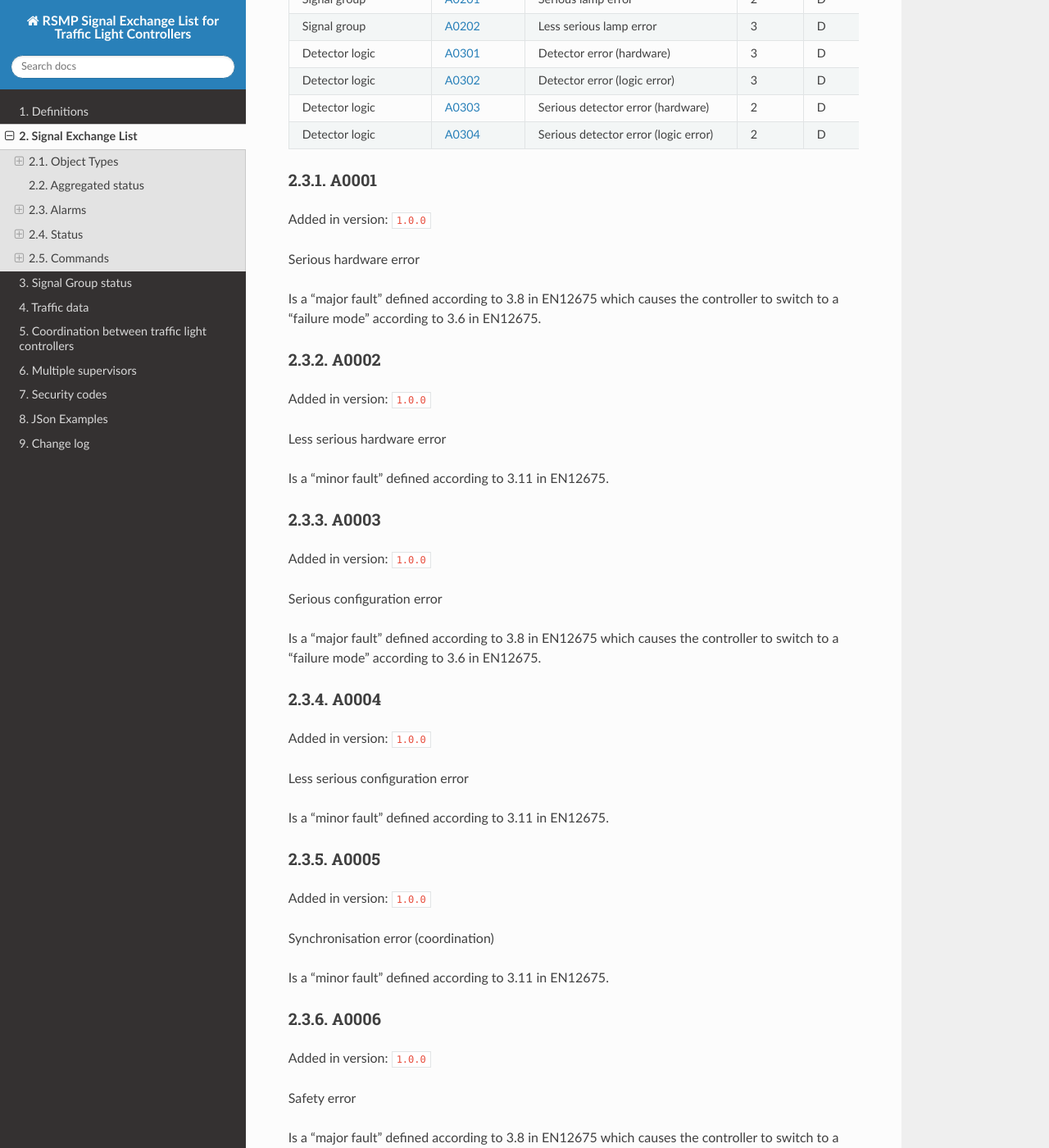
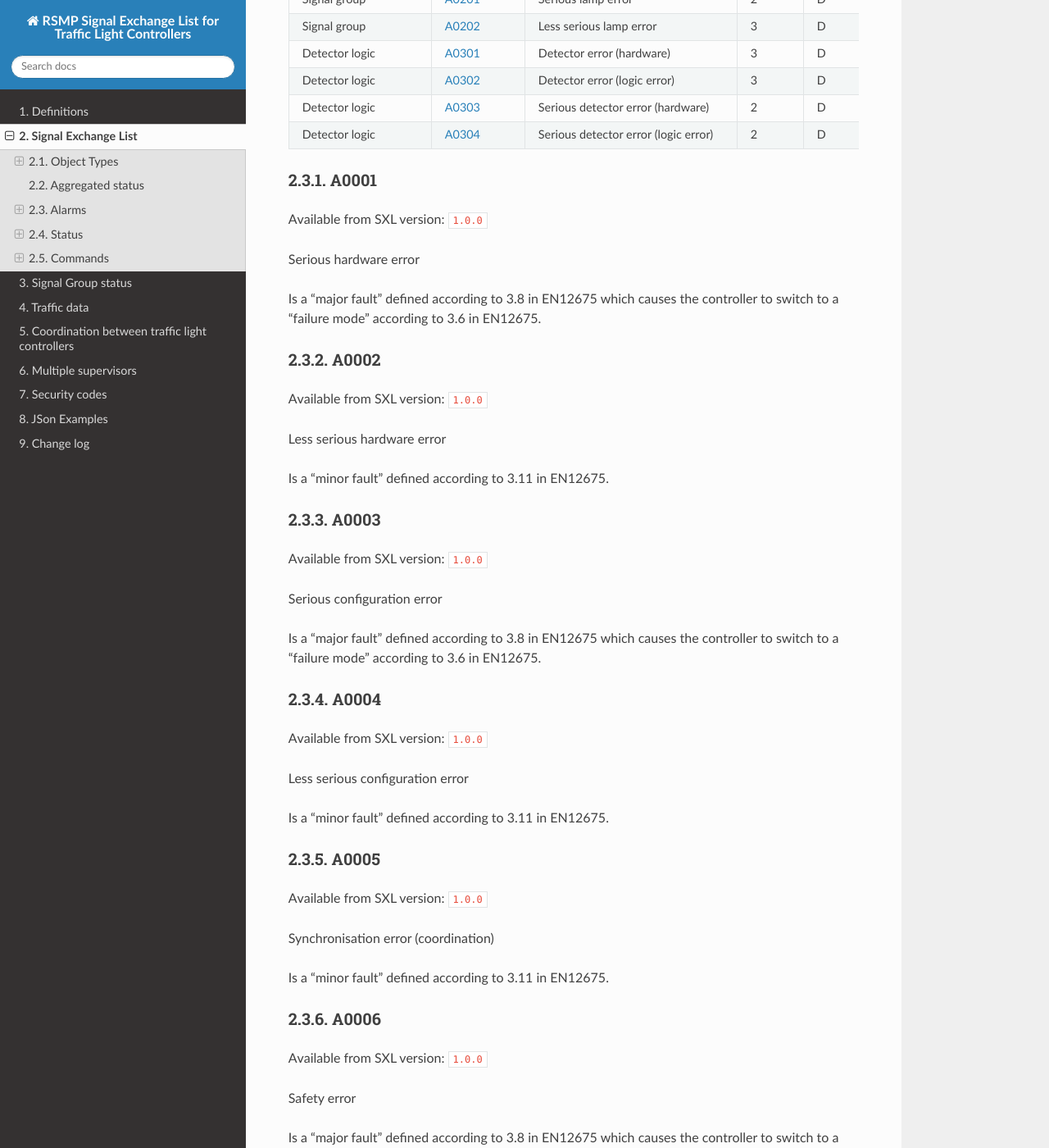
Before and after one commit to rsmp-nordic/rsmp_sxl_traffic_lights, a Sphinx documentation site: the page built from source/sxl_traffic_light_controller.rst, in a window 1280 px wide and 1400 px high, scrolled down 1694 px. Shown: the whole window at 82% size. Built offline with Sphinx 7.4.7 and the Read the Docs theme 3.1.0, drawn with Linux system fonts in a browser that asks for light colours; some of the changed text lies outside the part shown.

Commit message:
Update 'available from sxl version'

```diff
--- a/source/sxl_traffic_light_controller.rst
+++ b/source/sxl_traffic_light_controller.rst
@@ -109,7 +109,7 @@ Alarms
 A0001
 ^^^^^
 
-Added in version: ``1.0.0``
+Available from SXL version: ``1.0.0``
 
 Serious hardware error
 
@@ -121,7 +121,7 @@ controller to switch to a “failure mode” according to 3.6 in EN12675.
 A0002
 ^^^^^
 
-Added in version: ``1.0.0``
+Available from SXL version: ``1.0.0``
 
 Less serious hardware error
 
@@ -132,7 +132,7 @@ Is a “minor fault” defined according to 3.11 in EN12675.
 A0003
 ^^^^^
 
-Added in version: ``1.0.0``
+Available from SXL version: ``1.0.0``
 
 Serious configuration error
 
@@ -144,7 +144,7 @@ controller to switch to a “failure mode” according to 3.6 in EN12675.
 A0004
 ^^^^^
 
-Added in version: ``1.0.0``
+Available from SXL version: ``1.0.0``
 
 Less serious configuration error
 
@@ -155,7 +155,7 @@ Is a “minor fault” defined according to 3.11 in EN12675.
 A0005
 ^^^^^
 
-Added in version: ``1.0.0``
+Available from SXL version: ``1.0.0``
 
 Synchronisation error (coordination)
 
@@ -166,7 +166,7 @@ Is a “minor fault” defined according to 3.11 in EN12675.
 A0006
 ^^^^^
 
-Added in version: ``1.0.0``
+Available from SXL version: ``1.0.0``
 
 Safety error
 
@@ -178,7 +178,7 @@ controller to switch to a “failure mode” according to 3.6 in EN12675.
 A0007
 ^^^^^
 
-Added in version: ``1.0.0``
+Available from SXL version: ``1.0.0``
 
 Communication error
 
@@ -207,7 +207,7 @@ protocol
 A0008
 ^^^^^
 
-Added in version: ``1.0.1``
+Available from SXL version: ``1.0.1``
 
 Dead lock error
 
@@ -235,7 +235,7 @@ timeplan
 A0009
 ^^^^^
 
-Added in version: ``1.0.0``
+Available from SXL version: ``1.0.0``
 
 Other error
 
@@ -247,7 +247,7 @@ fault” defined according to 3.11 in EN12675.
 A0010
 ^^^^^
 
-Added in version: ``1.0.15``
+Available from SXL version: ``1.0.15``
 
 Door open
 
@@ -258,7 +258,7 @@ Used for open door (room or cabinet).
 A0101
 ^^^^^
 
-Added in version: ``1.0.0``
+Available from SXL version: ``1.0.0``
 
 Pushbutton error
 
@@ -269,7 +269,7 @@ Used for push buttons.
 A0201
 ^^^^^
 
-Added in version: ``1.0.0``
+Available from SXL version: ``1.0.0``
 
 Serious lamp error
 
@@ -299,7 +299,7 @@ color
 A0202
 ^^^^^
 
-Added in version: ``1.0.0``
+Available from SXL version: ``1.0.0``
 
 Less serious lamp error
 
@@ -328,7 +328,7 @@ color
 A0301
 ^^^^^
 
-Added in version: ``1.0.2``
+Available from SXL version: ``1.0.2``
 
 Detector error (hardware)
 
@@ -386,7 +386,7 @@ manual
 A0302
 ^^^^^
 
-Added in version: ``1.0.2``
+Available from SXL version: ``1.0.2``
 
 Detector error (logic error)
 
@@ -461,7 +461,7 @@ logicerror
 A0303
 ^^^^^
 
-Added in version: ``1.1.0``
+Available from SXL version: ``1.1.0``
 
 Serious detector error (hardware)
 
@@ -520,7 +520,7 @@ manual
 A0304
 ^^^^^
 
-Added in version: ``1.1.0``
+Available from SXL version: ``1.1.0``
 
 Serious detector error (logic error)
 
@@ -664,7 +664,7 @@ Status
 S0001
 ^^^^^^^^
 
-Added in version: ``1.0.0``
+Available from SXL version: ``1.0.0``
 
 Signal group status
 
@@ -736,7 +736,7 @@ stage
 S0002
 ^^^^^^^^
 
-Added in version: ``1.0.2``
+Available from SXL version: ``1.0.2``
 
 Detector logic status
 
@@ -764,7 +764,7 @@ detectorlogicstatus
 S0003
 ^^^^^^^^
 
-Added in version: ``1.0.2``
+Available from SXL version: ``1.0.2``
 
 Input status
 
@@ -791,7 +791,7 @@ inputstatus
 S0004
 ^^^^^^^^
 
-Added in version: ``1.0.2``
+Available from SXL version: ``1.0.2``
 
 Output status
 
@@ -819,7 +819,7 @@ outputstatus
 S0005
 ^^^^^^^^
 
-Added in version: ``1.0.2``
+Available from SXL version: ``1.0.2``
 
 Traffic Light Controller starting
 
@@ -877,7 +877,7 @@ statusByIntersection: startup
 S0006
 ^^^^^^^^
 
-Added in version: ``1.0.2``
+Available from SXL version: ``1.0.2``
 
 Emergency route
 
@@ -915,7 +915,7 @@ emergencystage
 S0007
 ^^^^^^^^
 
-Added in version: ``1.0.2``
+Available from SXL version: ``1.0.2``
 
 Controller switched on
 
@@ -970,7 +970,7 @@ source
 S0008
 ^^^^^^^^
 
-Added in version: ``1.0.2``
+Available from SXL version: ``1.0.2``
 
 Manual control
 
@@ -1023,7 +1023,7 @@ source
 S0009
 ^^^^^^^^
 
-Added in version: ``1.0.2``
+Available from SXL version: ``1.0.2``
 
 Fixed time control
 
@@ -1076,7 +1076,7 @@ source
 S0010
 ^^^^^^^^
 
-Added in version: ``1.0.2``
+Available from SXL version: ``1.0.2``
 
 Isolated control
 
@@ -1132,7 +1132,7 @@ source
 S0011
 ^^^^^^^^
 
-Added in version: ``1.0.2``
+Available from SXL version: ``1.0.2``
 
 Yellow flash
 
@@ -1186,7 +1186,7 @@ source
 S0012
 ^^^^^^^^
 
-Added in version: ``1.0.2``
+Available from SXL version: ``1.0.2``
 
 All red
 
@@ -1238,7 +1238,7 @@ source
 S0013
 ^^^^^^^^
 
-Added in version: ``1.0.2``
+Available from SXL version: ``1.0.2``
 
 Police key
 
@@ -1279,7 +1279,7 @@ status
 S0014
 ^^^^^^^^
 
-Added in version: ``1.0.2``
+Available from SXL version: ``1.0.2``
 
 Current time plan
 
@@ -1324,7 +1324,7 @@ source
 S0015
 ^^^^^^^^
 
-Added in version: ``1.0.2``
+Available from SXL version: ``1.0.2``
 
 Current traffic situation
 
@@ -1372,7 +1372,7 @@ source
 S0016
 ^^^^^^^^
 
-Added in version: ``1.0.2``
+Available from SXL version: ``1.0.2``
 
 Number of detector logics
 
@@ -1395,7 +1395,7 @@ number
 S0017
 ^^^^^^^^
 
-Added in version: ``1.0.2``
+Available from SXL version: ``1.0.2``
 
 Number of signal groups
 
@@ -1418,7 +1418,7 @@ number
 S0019
 ^^^^^^^^
 
-Added in version: ``1.0.2``
+Available from SXL version: ``1.0.2``
 
 Number of traffic situations
 
@@ -1441,7 +1441,7 @@ number
 S0020
 ^^^^^^^^
 
-Added in version: ``1.0.2``
+Available from SXL version: ``1.0.2``
 
 Control mode
 
@@ -1482,7 +1482,7 @@ controlmode
 S0021
 ^^^^^^^^
 
-Added in version: ``1.0.3``
+Available from SXL version: ``1.0.3``
 
 Manually set detector logic
 
@@ -1510,7 +1510,7 @@ detectorlogics
 S0022
 ^^^^^^^^
 
-Added in version: ``1.0.13``
+Available from SXL version: ``1.0.13``
 
 List of time plans
 
@@ -1534,7 +1534,7 @@ status
 S0023
 ^^^^^^^^
 
-Added in version: ``1.0.13``
+Available from SXL version: ``1.0.13``
 
 Dynamic bands
 
@@ -1566,7 +1566,7 @@ status
 S0024
 ^^^^^^^^
 
-Added in version: ``1.0.13``
+Available from SXL version: ``1.0.13``
 
 Offset time
 
@@ -1597,7 +1597,7 @@ status
 S0025
 ^^^^^^^^
 
-Added in version: ``1.0.13``
+Available from SXL version: ``1.0.13``
 
 Time-of-Green / Time-of-Red
 
@@ -1678,7 +1678,7 @@ ToRConfidence
 S0026
 ^^^^^^^^
 
-Added in version: ``1.0.13``
+Available from SXL version: ``1.0.13``
 
 Week time table
 
@@ -1716,7 +1716,7 @@ status
 S0027
 ^^^^^^^^
 
-Added in version: ``1.0.13``
+Available from SXL version: ``1.0.13``
 
 Time tables
 
@@ -1755,7 +1755,7 @@ status
 S0028
 ^^^^^^^^
 
-Added in version: ``1.0.13``
+Available from SXL version: ``1.0.13``
 
 Cycle time
 
@@ -1787,7 +1787,7 @@ status
 S0029
 ^^^^^^^^
 
-Added in version: ``1.0.13``
+Available from SXL version: ``1.0.13``
 
 Forced input status
 
@@ -1815,7 +1815,7 @@ status
 S0030
 ^^^^^^^^
 
-Added in version: ``1.0.15``
+Available from SXL version: ``1.0.15``
 
 Forced output status
 
@@ -1844,7 +1844,7 @@ status
 S0031
 ^^^^^^^^
 
-Added in version: ``1.0.15``
+Available from SXL version: ``1.0.15``
 
 Trigger level sensitivity for loop detector
 
@@ -1871,7 +1871,7 @@ status
 S0032
 ^^^^^^^^
 
-Added in version: ``1.1.0``
+Available from SXL version: ``1.1.0``
 
 Coordinated control
 
@@ -1930,7 +1930,7 @@ source
 S0033
 ^^^^^^^^
 
-Added in version: ``1.1.0``
+Available from SXL version: ``1.1.0``
 
 Signal Priority Status
 
@@ -2052,7 +2052,7 @@ status: d
 S0034
 ^^^^^^^^
 
-Added in version: ``1.1.0``
+Available from SXL version: ``1.1.0``
 
 Timeout for dynamic bands
 
@@ -2076,7 +2076,7 @@ status
 S0035
 ^^^^^^^^
 
-Added in version: ``1.2.0``
+Available from SXL version: ``1.2.0``
 
 Emergency route
 
@@ -2116,7 +2116,7 @@ emergencyroutes: id
 S0091
 ^^^^^^^^
 
-Added in version: ``1.0.1``
+Available from SXL version: ``1.0.1``
 
 Operator logged in/out OP-panel
 
@@ -2144,7 +2144,7 @@ user
 S0092
 ^^^^^^^^
 
-Added in version: ``1.0.1``
+Available from SXL version: ``1.0.1``
 
 Operator logged in/out web-interface
 
@@ -2172,7 +2172,7 @@ user
 S0095
 ^^^^^^^^
 
-Added in version: ``1.0.1``
+Available from SXL version: ``1.0.1``
 
 Version of Traffic Light Controller
 
@@ -2192,7 +2192,7 @@ status
 S0096
 ^^^^^^^^
 
-Added in version: ``1.0.1``
+Available from SXL version: ``1.0.1``
 
 Current date and time
 
@@ -2265,7 +2265,7 @@ second
 S0097
 ^^^^^^^^
 
-Added in version: ``1.0.15``
+Available from SXL version: ``1.0.15``
 
 Checksum of traffic parameters
 
@@ -2315,7 +2315,7 @@ timestamp
 S0098
 ^^^^^^^^
 
-Added in version: ``1.0.15``
+Available from SXL version: ``1.0.15``
 
 Configuration of traffic parameters
 
@@ -2372,7 +2372,7 @@ version
 S0201
 ^^^^^^^^
 
-Added in version: ``1.0.5``
+Available from SXL version: ``1.0.5``
 
 Traffic Counting: Number of vehicles
 
@@ -2402,7 +2402,7 @@ vehicles
 S0202
 ^^^^^^^^
 
-Added in version: ``1.0.5``
+Available from SXL version: ``1.0.5``
 
 Traffic Counting: Vehicle speed
 
@@ -2432,7 +2432,7 @@ speed
 S0203
 ^^^^^^^^
 
-Added in version: ``1.0.5``
+Available from SXL version: ``1.0.5``
 
 Traffic Counting: Occupancy
 
@@ -2462,7 +2462,7 @@ occupancy
 S0204
 ^^^^^^^^
 
-Added in version: ``1.0.5``
+Available from SXL version: ``1.0.5``
 
 Traffic Counting: Number of vehicles of given classification
 
@@ -2572,7 +2572,7 @@ F
 S0205
 ^^^^^^^^
 
-Added in version: ``1.0.14``
+Available from SXL version: ``1.0.14``
 
 Traffic Counting: Number of vehicles
 
@@ -2604,7 +2604,7 @@ vehicles
 S0206
 ^^^^^^^^
 
-Added in version: ``1.0.14``
+Available from SXL version: ``1.0.14``
 
 Traffic Counting: Vehicle speed
 
@@ -2636,7 +2636,7 @@ speed
 S0207
 ^^^^^^^^
 
-Added in version: ``1.0.14``
+Available from SXL version: ``1.0.14``
 
 Traffic Counting: Occupancy
 
@@ -2668,7 +2668,7 @@ occupancy
 S0208
 ^^^^^^^^
 
-Added in version: ``1.0.14``
+Available from SXL version: ``1.0.14``
 
 Traffic Counting: Number of vehicles of given classification
 
@@ -2827,7 +2827,7 @@ Commands
 M0001
 ^^^^^
 
-Added in version: ``1.0.1``
+Available from SXL version: ``1.0.1``
 
 Sets functional position
 
@@ -2887,7 +2887,7 @@ intersection
 M0002
 ^^^^^
 
-Added in version: ``1.0.1``
+Available from SXL version: ``1.0.1``
 
 Sets current time plan
 
@@ -2929,7 +2929,7 @@ timeplan
 M0003
 ^^^^^
 
-Added in version: ``1.0.1``
+Available from SXL version: ``1.0.1``
 
 Sets traffic situation the controller uses
 
@@ -2974,7 +2974,7 @@ traficsituation
 M0004
 ^^^^^
 
-Added in version: ``1.0.1``
+Available from SXL version: ``1.0.1``
 
 Restarts Traffic Light Controller
 
@@ -3003,7 +3003,7 @@ securityCode
 M0005
 ^^^^^
 
-Added in version: ``1.0.1``
+Available from SXL version: ``1.0.1``
 
 Activate emergency route
 
@@ -3045,7 +3045,7 @@ emergencyroute
 M0006
 ^^^^^
 
-Added in version: ``1.0.1``
+Available from SXL version: ``1.0.1``
 
 Activate input
 
@@ -3090,7 +3090,7 @@ input
 M0007
 ^^^^^
 
-Added in version: ``1.0.2``
+Available from SXL version: ``1.0.2``
 
 Activate fixed time control
 
@@ -3121,7 +3121,7 @@ securityCode
 M0008
 ^^^^^
 
-Added in version: ``1.0.3``
+Available from SXL version: ``1.0.3``
 
 Force detector logic
 
@@ -3190,7 +3190,7 @@ mode
 M0010
 ^^^^^
 
-Added in version: ``1.0.8``
+Available from SXL version: ``1.0.8``
 
 ``Reserved``
 
@@ -3215,7 +3215,7 @@ securityCode
 M0011
 ^^^^^
 
-Added in version: ``1.0.8``
+Available from SXL version: ``1.0.8``
 
 ``Reserved``
 
@@ -3240,7 +3240,7 @@ securityCode
 M0012
 ^^^^^
 
-Added in version: ``1.0.8``
+Available from SXL version: ``1.0.8``
 
 ``Reserved``
 
@@ -3265,7 +3265,7 @@ securityCode
 M0013
 ^^^^^
 
-Added in version: ``1.0.8``
+Available from SXL version: ``1.0.8``
 
 Activate a series of inputs
 
@@ -3333,7 +3333,7 @@ securityCode
 M0014
 ^^^^^
 
-Added in version: ``1.0.13``
+Available from SXL version: ``1.0.13``
 
 Set dynamic bands
 
@@ -3383,7 +3383,7 @@ securityCode
 M0015
 ^^^^^
 
-Added in version: ``1.0.13``
+Available from SXL version: ``1.0.13``
 
 Set Offset time
 
@@ -3426,7 +3426,7 @@ securityCode
 M0016
 ^^^^^
 
-Added in version: ``1.0.13``
+Available from SXL version: ``1.0.13``
 
 Set week time table
 
@@ -3472,7 +3472,7 @@ securityCode
 M0017
 ^^^^^
 
-Added in version: ``1.0.13``
+Available from SXL version: ``1.0.13``
 
 Set time tables
 
@@ -3520,7 +3520,7 @@ securityCode
 M0018
 ^^^^^
 
-Added in version: ``1.0.13``
+Available from SXL version: ``1.0.13``
 
 Set Cycle time
 
@@ -3566,7 +3566,7 @@ securityCode
 M0019
 ^^^^^
 
-Added in version: ``1.0.13``
+Available from SXL version: ``1.0.13``
 
 Force input
 
@@ -3618,7 +3618,7 @@ inputValue
 M0020
 ^^^^^
 
-Added in version: ``1.0.15``
+Available from SXL version: ``1.0.15``
 
 Force output
 
@@ -3671,7 +3671,7 @@ outputValue
 M0021
 ^^^^^
 
-Added in version: ``1.0.15``
+Available from SXL version: ``1.0.15``
 
 Set trigger level sensitivity for loop detector
 
@@ -3705,7 +3705,7 @@ securityCode
 M0022
 ^^^^^
 
-Added in version: ``1.1.0``
+Available from SXL version: ``1.1.0``
 
 Request Signal Priority
 
@@ -3953,7 +3953,7 @@ vehicleType
 M0023
 ^^^^^
 
-Added in version: ``1.1.0``
+Available from SXL version: ``1.1.0``
 
 Set timeout for dynamic bands
 
@@ -3985,7 +3985,7 @@ securityCode
 M0103
 ^^^^^
 
-Added in version: ``1.0.1``
+Available from SXL version: ``1.0.1``
 
 Set security code
 
@@ -4030,7 +4030,7 @@ newSecurityCode
 M0104
 ^^^^^
 
-Added in version: ``1.0.1``
+Available from SXL version: ``1.0.1``
 
 Set clock
 
```
